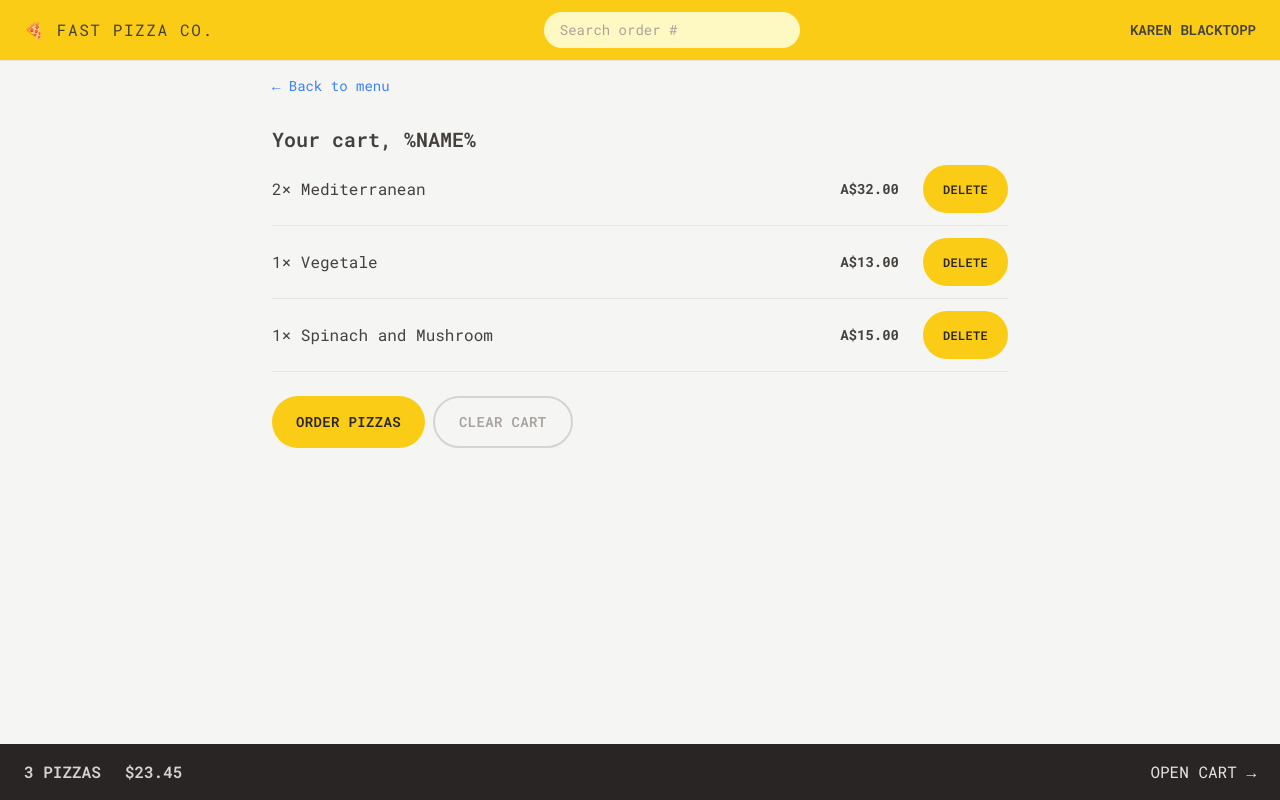
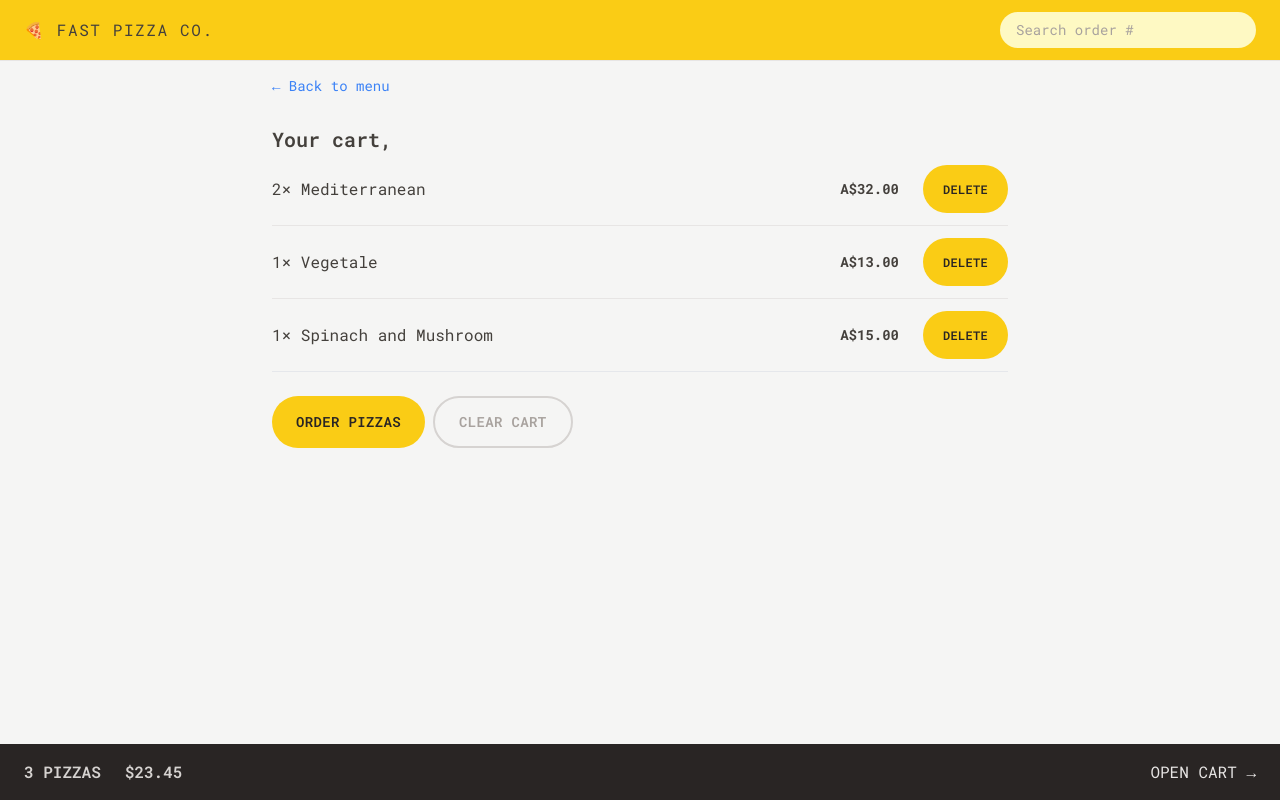
Before and after one commit to kazblacktopp/fast-react-pizza, a React (Vite) app: page /cart in a window 1280 px wide. Built offline with nearby package versions, Linux system fonts and the light colour scheme.

Commit message:
Add logic for reading user state from Redux store

```diff
--- a/src/features/cart/Cart.jsx
+++ b/src/features/cart/Cart.jsx
@@ -1,6 +1,7 @@
 import LinkButton from '../../ui/LinkButton';
 import Button from '../../ui/Button';
 import CartItem from './CartItem';
+import { useSelector } from 'react-redux';
 
 const fakeCart = [
 	{
@@ -27,6 +28,8 @@
 ];
 
 export default function Cart() {
+	const { username } = useSelector(state => state.user);
+
 	const cart = fakeCart;
 
 	return (
@@ -38,7 +41,9 @@
 				&larr; Back to menu
 			</LinkButton>
 
-			<h2 className="mt-7 text-xl font-semibold">Your cart, %NAME%</h2>
+			<h2 className="mt-7 text-xl font-semibold">
+				Your cart, {username}
+			</h2>
 
 			<ul className="divide-y divide-stone-200 border-b">
 				{cart.map(item => (
--- a/src/features/order/CreateOrder.jsx
+++ b/src/features/order/CreateOrder.jsx
@@ -2,6 +2,8 @@
 import { formatCurrency } from '../../utilities/helpers';
 import { createOrder } from '../../services/apiRestaurant';
 import Button from '../../ui/Button';
+import { useSelector } from 'react-redux';
+import { useState } from 'react';
 
 // https://uibakery.io/regex-library/phone-number
 function isValidPhone(str) {
@@ -38,6 +40,8 @@
 	const navigation = useNavigation();
 	const isSubmitting = navigation.state === 'submitting';
 
+	const { username } = useSelector(state => state.user);
+
 	const formErrors = useActionData();
 
 	const cart = fakeCart;
@@ -58,6 +62,7 @@
 						type="text"
 						id="firstName"
 						name="customer"
+						defaultValue={username}
 						autoComplete="off"
 						required
 					/>
--- a/src/features/user/CreateUser.jsx
+++ b/src/features/user/CreateUser.jsx
@@ -1,11 +1,26 @@
 import { useState } from 'react';
+import { useNavigate } from 'react-router-dom';
+import { useDispatch } from 'react-redux';
+import { updateName } from './userSlice';
 import Button from '../../ui/Button';
 
 export default function CreateUser() {
 	const [username, setUsername] = useState('');
+	const dispatch = useDispatch();
+	const navigate = useNavigate();
+
+	function handleSubmit(e) {
+		e.preventDefault();
+
+		if (!username) return;
+
+		dispatch(updateName(username));
+
+		navigate('/menu');
+	}
 
 	return (
-		<form>
+		<form onSubmit={handleSubmit}>
 			<p className="mb-4 text-sm text-stone-600 md:text-base">
 				👋🏽 Welcome! Please start by telling us your name:
 			</p>
--- a/src/features/user/Username.jsx
+++ b/src/features/user/Username.jsx
@@ -1,7 +1,11 @@
+import { useSelector } from 'react-redux';
+
 export default function Username() {
+	const { username } = useSelector(state => state.user);
+
+	if (!username) return null;
+
 	return (
-		<div className="hidden text-sm font-semibold md:block">
-			Karen Blacktopp
-		</div>
+		<div className="hidden text-sm font-semibold md:block">{username}</div>
 	);
 }
--- a/src/ui/Home.jsx
+++ b/src/ui/Home.jsx
@@ -1,6 +1,10 @@
+import { useSelector } from 'react-redux';
 import CreateUser from '../features/user/CreateUser';
+import Button from './Button';
 
 export default function Home() {
+	const { username } = useSelector(state => state.user);
+
 	return (
 		<div className="my-10 text-center sm:my-16">
 			<h1 className="mb-8 px-4 text-center text-xl font-semibold md:text-3xl">
@@ -11,7 +15,13 @@
 				</span>
 			</h1>
 
-			<CreateUser />
+			{username === '' ? (
+				<CreateUser />
+			) : (
+				<Button type={'primary'} to={'/menu'}>
+					Continue ordering, {username}
+				</Button>
+			)}
 		</div>
 	);
 }
```
